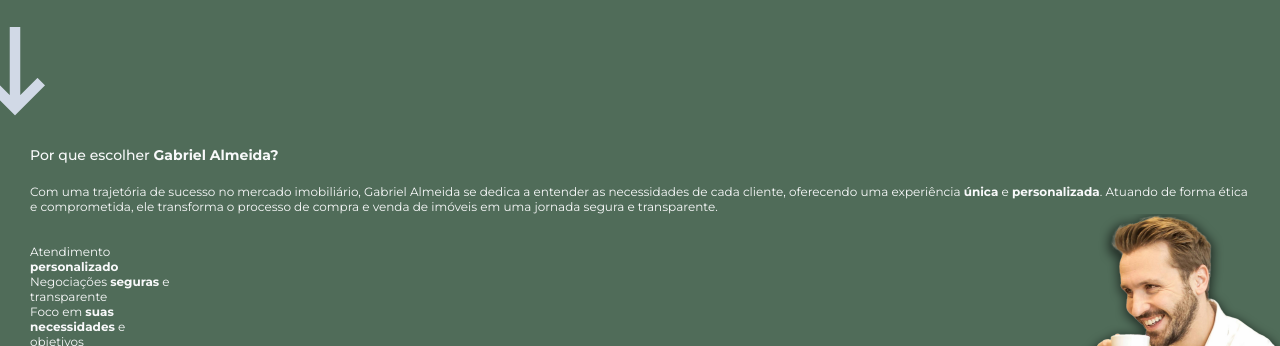
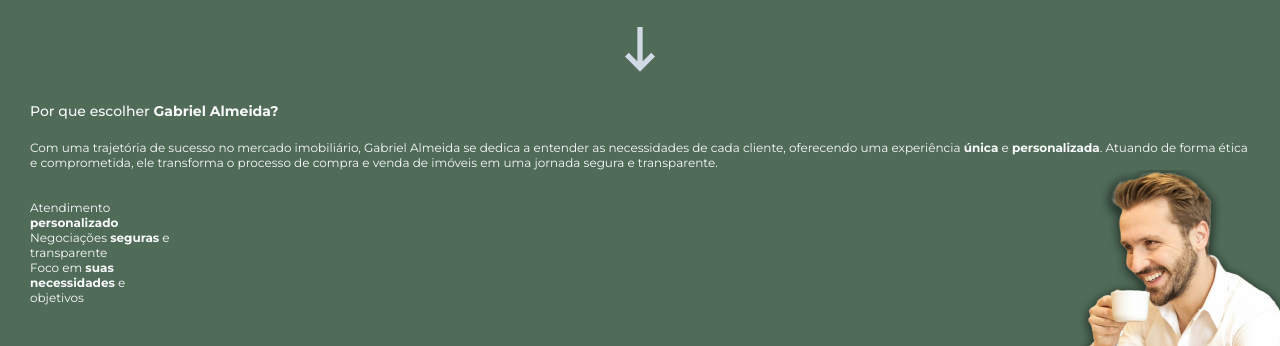
Before and after one commit to BielTsei/Gabriel-Almeida-Landing-Page, a plain HTML site: page index.html in a window 1280 px wide. Shown: the part 851-1197 px from the top of the page. Drawn offline with Linux system fonts and the light colour scheme; a web font is replaced by a local one.

Commit message:
Ajustado seta

```diff
--- a/style.css
+++ b/style.css
@@ -74,9 +74,6 @@ header img {
   display: flex;
   flex-direction: column;
   align-items: center;
-  width: 30px;
-  padding-bottom: 30px;
-  padding-top: 30px;
 }
 
 #title-about {
@@ -101,6 +98,12 @@ header img {
   padding-right: 30px;
 }
 
+#seta img {
+  width: 30px;
+  padding-bottom: 30px;
+  padding-top: 30px;
+}
+
 ul {
   margin-top: 30px;
 }
```
